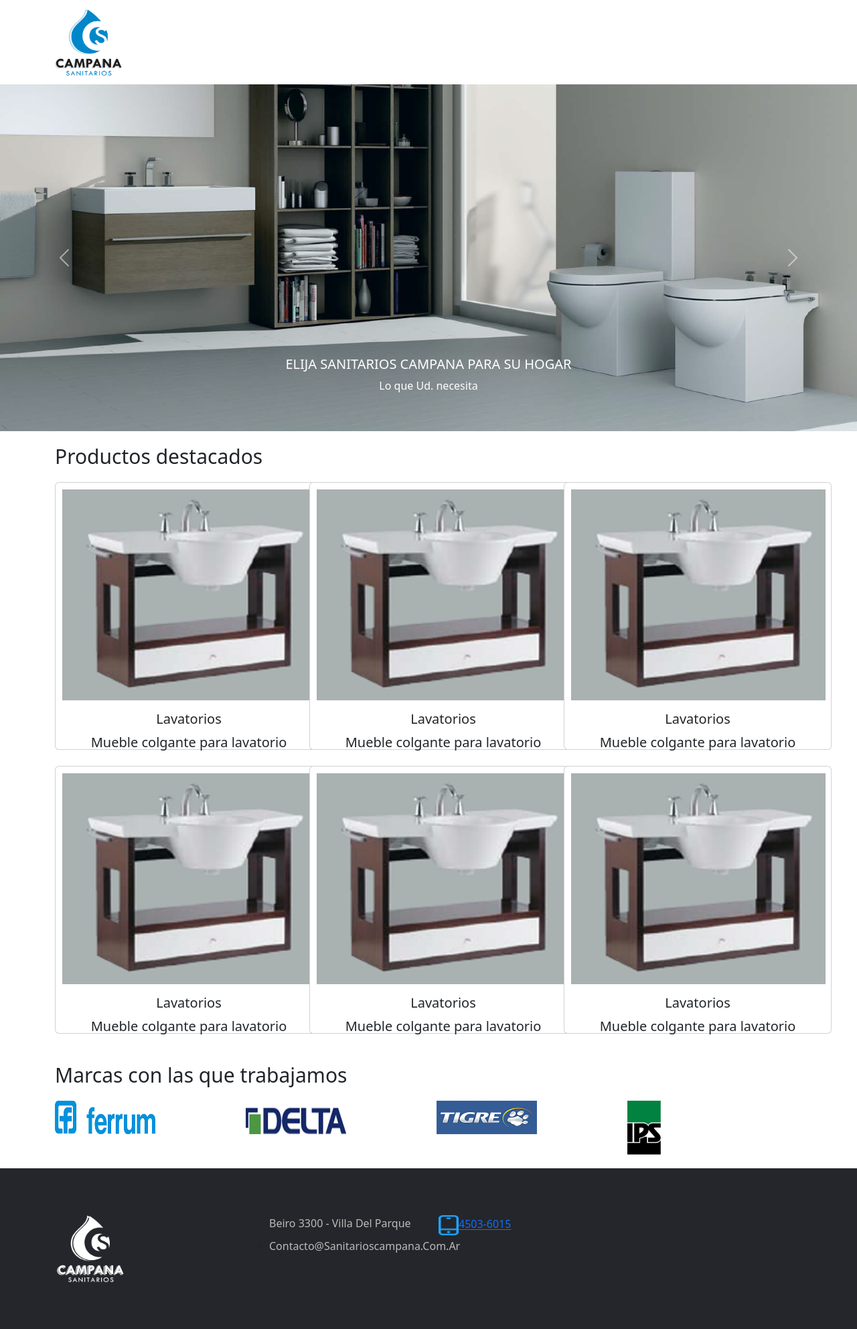
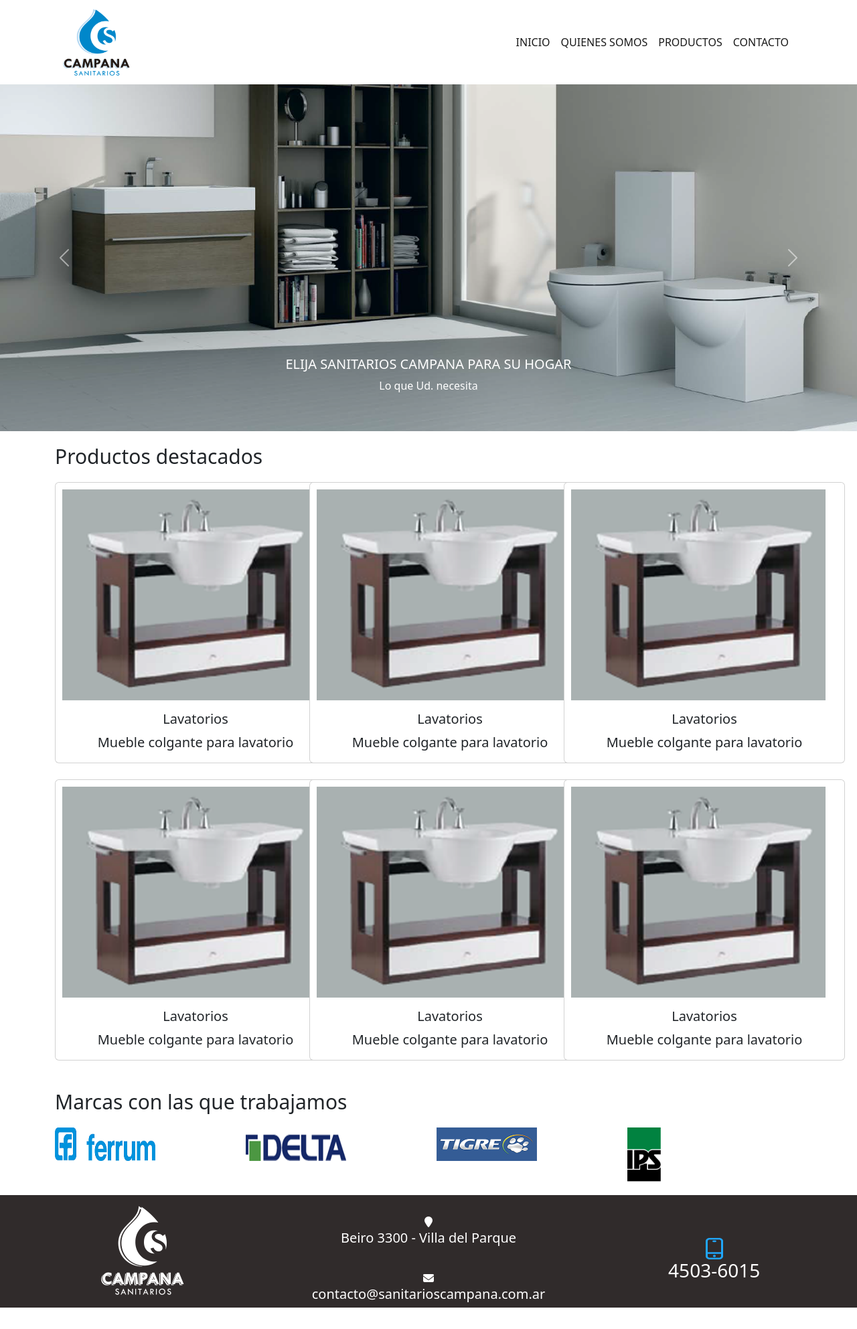
Before and after one commit to TobiasVallejos05/EFSI-TP03, a plain HTML site: page index.html in a window 1280 px wide. Shown: the whole page at 67% size. After the commit the page ends 1953 px from the top, so only its background shows below. Drawn offline with nearby package versions, Linux system fonts and the light colour scheme.

Commit message:
Add files via upload

```diff
--- a/css/styles.css
+++ b/css/styles.css
@@ -3,6 +3,7 @@
     padding-left: 100px;
     padding-right: 100px;
 }
+
 
 #carousel-indicators li {
     width: 10px;
@@ -19,8 +20,8 @@
 }
 
 .card {
-    height: 400px;
-    width: 400px;
+    height: 420px;
+    width: 420px;
 }
 
 .card:hover{
@@ -128,3 +129,7 @@
     width: 100%;
 }
 }
+
+#footer{
+    background-color: rgb(48, 43, 43);
+}
--- a/index.html
+++ b/index.html
@@ -11,12 +11,34 @@
     <body>
 
       <div class="container">
-        <nav class="navbar navbar-light">
-          <a class="navbar-brand">
-            <img src="img/Logo.png" width="100" height="100" alt="">
-          </a>
-        <div class="collapse navbar-collapse"></div>
-        </nav>
+        <nav class="navbar navbar-expand-lg ">
+          <div class="container-fluid">
+            <a class="navbar-brand" href="#"><img src="img/Logo.png" style="height: 100px; width: 100px;"></a>
+            <button class="navbar-toggler" type="button" data-bs-toggle="collapse" data-bs-target="#navbarNav" aria-controls="navbarNav" aria-expanded="false" aria-label="Toggle navigation">
+              <span class="navbar-toggler-icon"></span>
+            </button>
+              <form class="d-flex">
+                  <div class="collapse navbar-collapse" id="navbarNav">
+                    <ul class="navbar-nav">
+                      <li class="nav-item">
+                        <a class="nav-link active" aria-current="page" href="#">INICIO</a>
+                      </li>
+                      <li class="nav-item">
+                        <a class="nav-link active" href="#">QUIENES SOMOS</a>
+                      </li>
+                      <li class="nav-item">
+                        <a class="nav-link active" href="#">PRODUCTOS</a>
+                      </li>
+                      <li class="nav-item">
+                        <a class="nav-link active">CONTACTO</a>
+                      </li>
+                    </ul>
+                  </div>
+              </form>
+          </div>
+      </nav>
+      </div>
+
       </div>
 
   <div id="carouselExampleCaptions" class="carousel slide" data-ride="carousel" style="margin-bottom: 20px">
@@ -137,28 +159,26 @@
 </div>
 
 
+<div class="container-fluid" id="footer">
+  <div class="row">
+    <div class="col" align="center">
+      <img src="img/logo_byn.png" style="margin-top:1rem ;">
+    </div>
 
-<footer class="footer">
-  <div class="container">
-    <div class="row">
-      <div class="footer-col">
-        <img src="img/logo_byn.png" width="100" height="100" alt="">
-      </div>
-      <div class="footer-col">
-        <ul>
-          <li><a href="#">Beiro 3300 - Villa Del Parque</a></li>
-          <li><a href="#">contacto@sanitarioscampana.com.ar</a></li>
-        </ul>
-      </div>
-      <div class="footer-col">
+    <div class="col" align="center">
+      <i class="fa-solid fa-location-pin" style="color: white ;margin-top:2rem ;"></i>
+      <h3 style="color: white;font-size:20px;">Beiro 3300 - Villa del Parque</h3>
+      <i class="fa-solid fa-envelope" style="color: white ;margin-top:2rem ;"></i>
+      <h3 style="color: white;font-size:20px;">contacto@sanitarioscampana.com.ar</h3>
+    </div>
 
-        <img src="img/tel.png" width="30" height="30" alt=""><a href="#">4503-6015</a>
-
-      </div>
+    <div class="col" align="center">
+      <img src="img/tel.png" style="margin-top:4rem ;">
+      <h3 style="color: white;">4503-6015</h3>
     </div>
   </div>
-</footer>
-
-		<script src="js/bootstrap.bundle.min.js" ></script>
-	</body>
+</div>
+  <script src="https://cdn.jsdelivr.net/npm/bootstrap@5.2.0-beta1/dist/js/bootstrap.bundle.min.js" integrity="sha384-pprn3073KE6tl6bjs2QrFaJGz5/SUsLqktiwsUTF55Jfv3qYSDhgCecCxMW52nD2" crossorigin="anonymous"></script>
+<script src="https://kit.fontawesome.com/33250f92c2.js" crossorigin="anonymous"></script>
+</body>
 </html>
```
